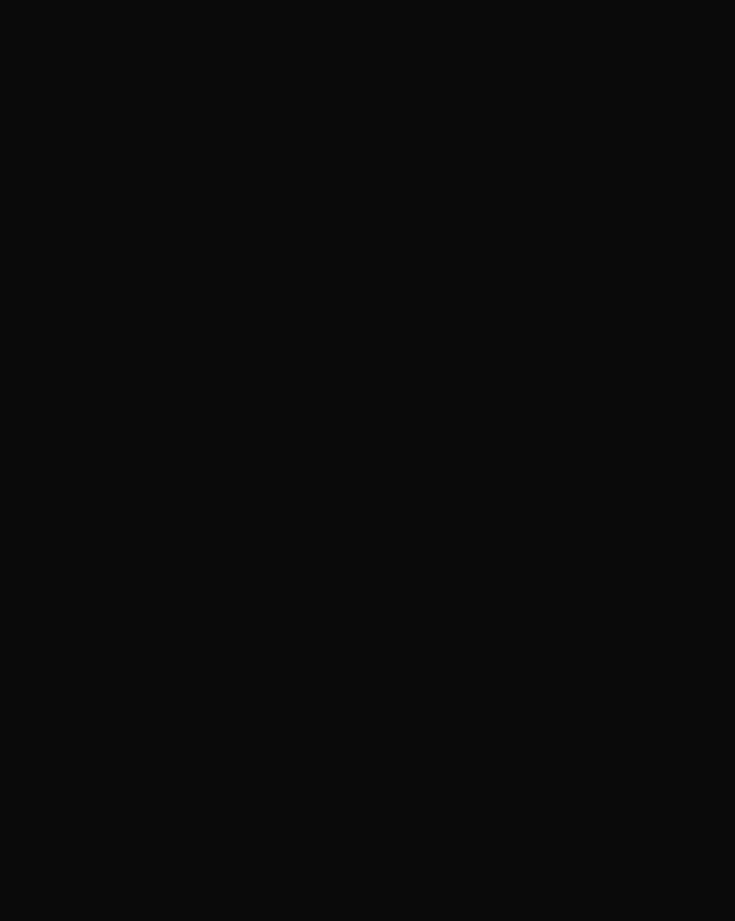
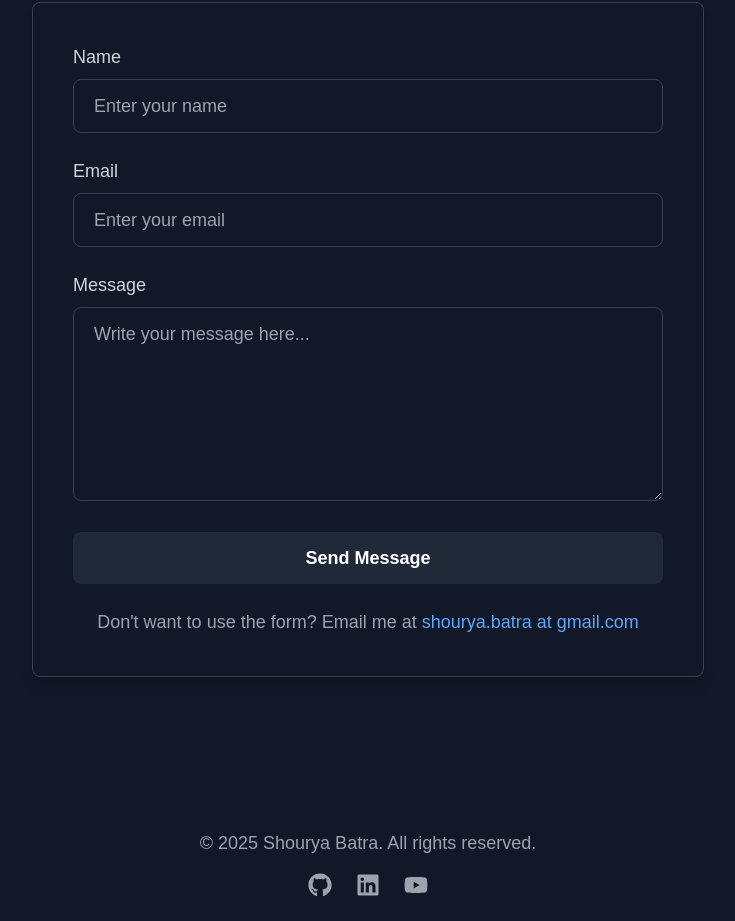
Before and after one commit to ShouryaBatra/personal-website, a Next.js app: page / in a window 1280 px wide. Shown: the part 2098-3019 px from the top of the page, without its empty margins (272-1007 px from the left). Before the commit the page ends 1948 px from the top, so only its background shows below. Built offline with nearby package versions, Linux system fonts and the light colour scheme.

Commit message:
add contact form and footer

```diff
--- a/src/pages/index.js
+++ b/src/pages/index.js
@@ -123,6 +123,114 @@ export default function Home() {
           ))}
         </div>
       </section>
+      {/* Contact */}
+      <section className="py-16 px-4">
+        <h2 className="text-4xl font-bold text-center mb-12">Contact Me</h2>
+        <div className="max-w-2xl mx-auto border border-gray-700 p-10 rounded-lg shadow-lg">
+          <form
+            className="flex flex-col gap-6"
+            action="https://formspree.io/f/xpwarqdd"
+            method="POST"
+          >
+            <div>
+              <label
+                htmlFor="name"
+                className="block text-gray-300 font-medium mb-2 text-lg"
+              >
+                Name
+              </label>
+              <input
+                type="text"
+                id="name"
+                name="name"
+                className="w-full px-5 py-3 text-lg rounded-lg bg-gray-900 text-white border border-gray-700 focus:outline-none focus:ring-2 focus:ring-blue-500 focus:border-transparent transition-all"
+                placeholder="Enter your name"
+                required
+              />
+            </div>
+            <div>
+              <label
+                htmlFor="email"
+                className="block text-gray-300 font-medium mb-2 text-lg"
+              >
+                Email
+              </label>
+              <input
+                type="email"
+                id="email"
+                name="email"
+                className="w-full px-5 py-3 text-lg rounded-lg bg-gray-900 text-white border border-gray-700 focus:outline-none focus:ring-2 focus:ring-blue-500 focus:border-transparent transition-all"
+                placeholder="Enter your email"
+                required
+              />
+            </div>
+            <div>
+              <label
+                htmlFor="message"
+                className="block text-gray-300 font-medium mb-2 text-lg"
+              >
+                Message
+              </label>
+              <textarea
+                id="message"
+                name="message"
+                rows="6"
+                className="w-full px-5 py-3 text-lg rounded-lg bg-gray-900 text-white border border-gray-700 focus:outline-none focus:ring-2 focus:ring-blue-500 focus:border-transparent transition-all"
+                placeholder="Write your message here..."
+                required
+              ></textarea>
+            </div>
+            <button
+              type="submit"
+              className="w-full bg-gray-800 text-white font-semibold py-3 text-lg rounded-lg transition-all duration-300 ease-in-out transform active:scale-95 hover:bg-gray-700/80 hover:shadow-lg"
+            >
+              Send Message
+            </button>
+          </form>
+          <p className="text-center text-gray-400 mt-6 text-lg">
+            Don't want to use the form? Email me at{" "}
+            <a
+              href="mailto:shourya.batra@gmail.com"
+              className="text-blue-400 hover:underline"
+            >
+              shourya.batra at gmail.com
+            </a>
+          </p>
+        </div>
+      </section>
+
+      {/* Footer */}
+      <footer className="bg-gray-900 text-gray-400 text-center py-6 mt-16">
+        <p className="text-lg">
+          © {new Date().getFullYear()} Shourya Batra. All rights reserved.
+        </p>
+        <div className="flex justify-center gap-6 mt-4">
+          <a
+            href="https://github.com/ShouryaBatra/"
+            target="_blank"
+            rel="noopener noreferrer"
+            className="hover:text-white transition-colors"
+          >
+            <FaGithub size={24} />
+          </a>
+          <a
+            href="https://www.linkedin.com/in/shourya-batra-b22920344/"
+            target="_blank"
+            rel="noopener noreferrer"
+            className="hover:text-white transition-colors"
+          >
+            <FaLinkedin size={24} />
+          </a>
+          <a
+            href="https://www.youtube.com/@ShoBartHehe/"
+            target="_blank"
+            rel="noopener noreferrer"
+            className="hover:text-white transition-colors"
+          >
+            <FaYoutube size={24} />
+          </a>
+        </div>
+      </footer>
     </div>
   );
 }
```
